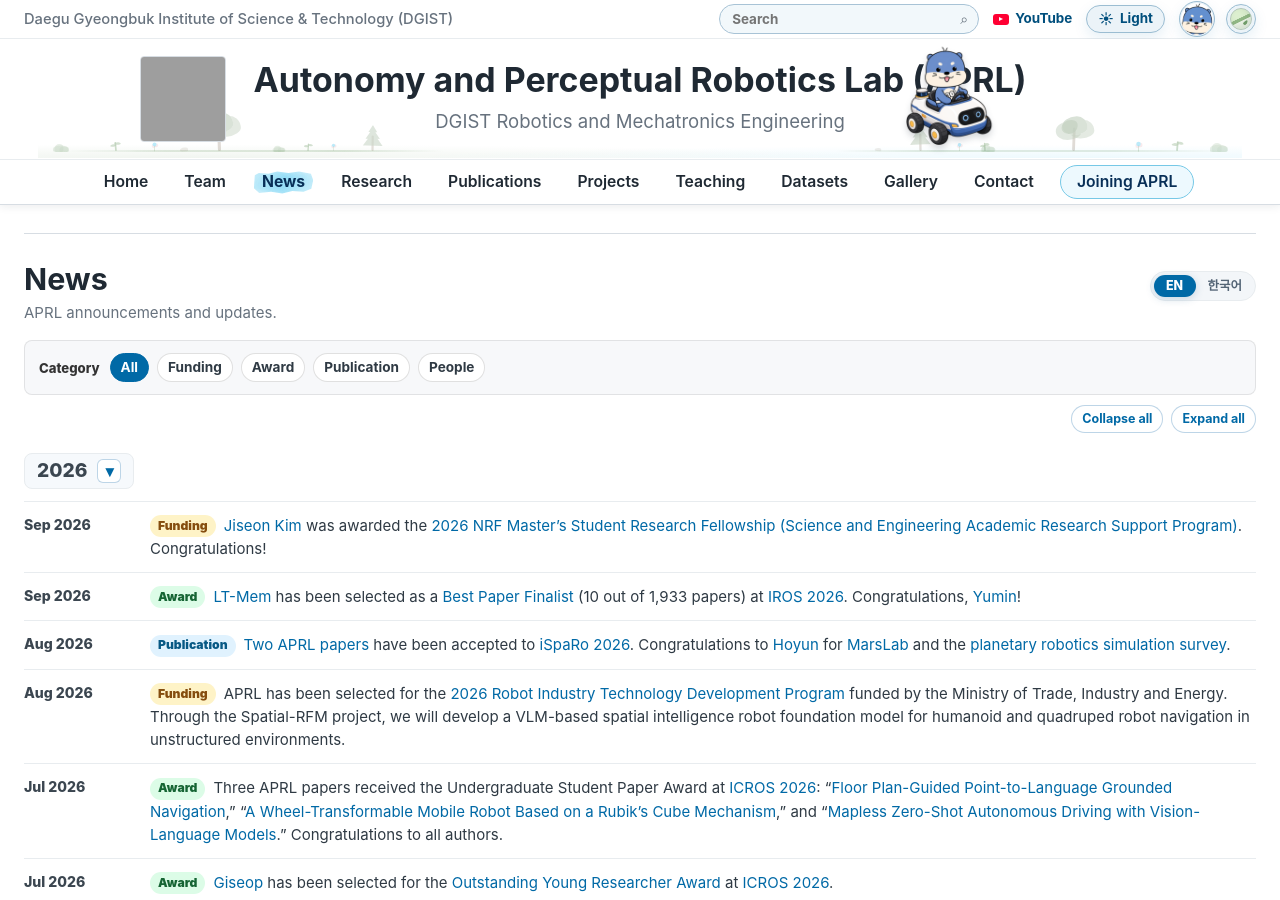
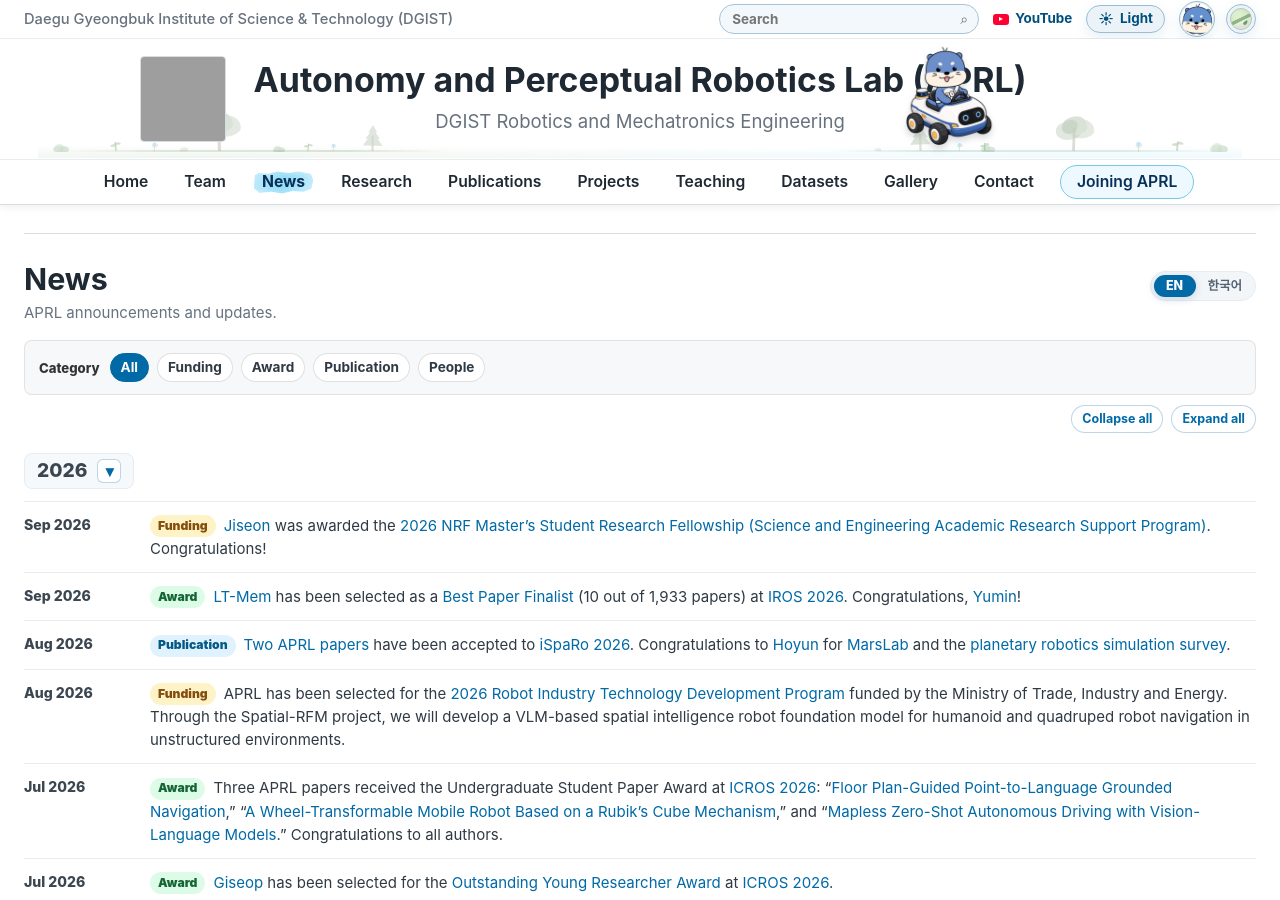
Before and after one commit to team-aprl/team-aprl.github.io, a Jekyll site: the page built from news.html, in a window 1280 px wide and 900 px high. Built offline with Jekyll 4.4.1, drawn with Linux system fonts in a browser that asks for light colours; grey boxes are pictures that could not be loaded.

Commit message:
Use first name in Jiseon fellowship news

```diff
--- a/news.html
+++ b/news.html
@@ -40,7 +40,7 @@ extra_scripts:
         <ol class="news-list">
           <li data-news-category="funding" data-news-id="nrf-masters-fellowship-jiseon-kim" data-home-reveal="true">
             <time datetime="2026-09">Sep 2026</time>
-            <p><span class="news-tag tag-funding">Funding</span><a href="{{ '/team.html' | relative_url }}#team-member-jiseon-kim">Jiseon Kim</a> was awarded the <a href="assets/news/nrf-2026-masters-student-research-fellowship-jiseon-kim.png">2026 NRF Master’s Student Research Fellowship (Science and Engineering Academic Research Support Program)</a>. Congratulations!</p>
+            <p><span class="news-tag tag-funding">Funding</span><a href="{{ '/team.html' | relative_url }}#team-member-jiseon-kim">Jiseon</a> was awarded the <a href="assets/news/nrf-2026-masters-student-research-fellowship-jiseon-kim.png">2026 NRF Master’s Student Research Fellowship (Science and Engineering Academic Research Support Program)</a>. Congratulations!</p>
           </li>
           <li data-news-category="award" data-news-id="lt-mem-finalist" data-home-reveal="true">
             <time datetime="2026-09">Sep 2026</time>
```
